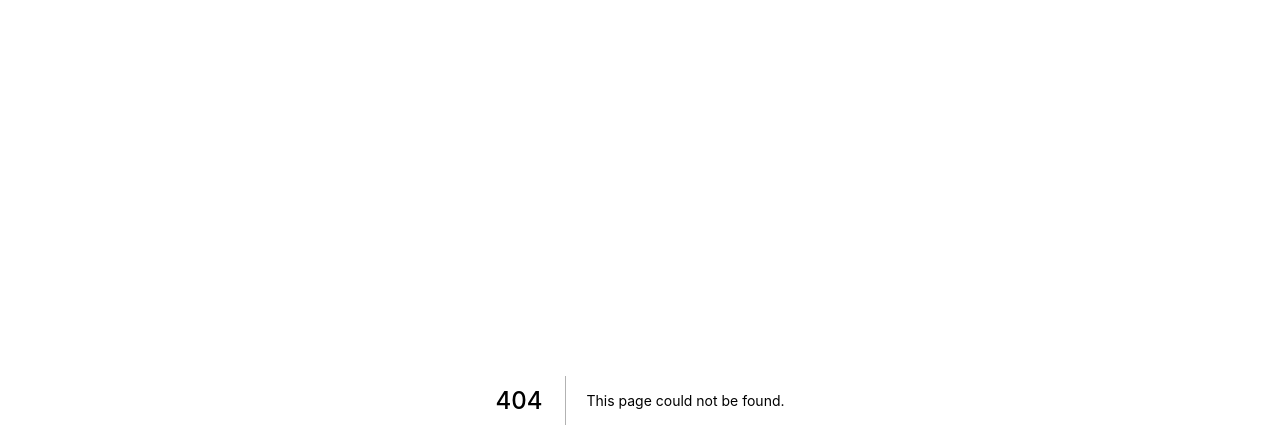
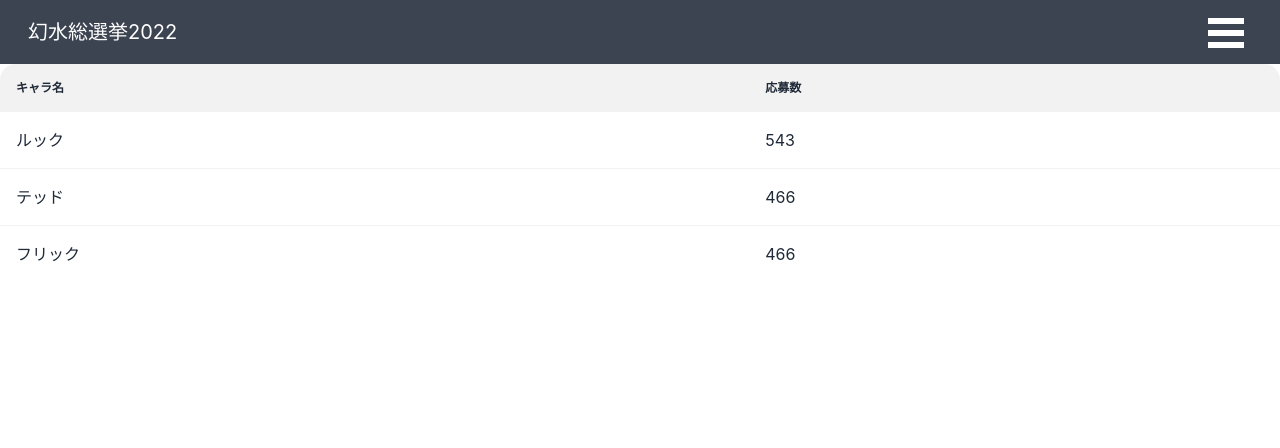
Before and after one commit to true-runes/suikoden-election-2022-frontend, a Next.js app: page /kaihyou-status in a window 1280 px wide. Before the commit this address had no page. Shown: the top 448 px of the page. Built offline with nearby package versions, Linux system fonts and the light colour scheme; a web font is replaced by a local one.

Commit message:
feat: 🎸 ナビバーと開票イラスト応募状況ページのドラフトを追加 (#146)

```diff
--- a/components/KaihyoIllustStatus.tsx
+++ b/components/KaihyoIllustStatus.tsx
@@ -1,4 +1,5 @@
 import type { NextPage } from 'next'
+import Link from 'next/link'
 
 const KaihyoIllustStatus: NextPage = () => {
   return (
@@ -6,8 +7,17 @@ const KaihyoIllustStatus: NextPage = () => {
       <div className="hero bg-base-200">
         <div className="hero-content text-center">
           <div className="max-w-md">
-            <h1 className="text-4xl font-bold">開票イラスト応募状況</h1>
-            <p className="py-6 text-xl">選挙運動の説明など</p>
+            <h1 className="text-4xl font-bold">開票イラスト</h1>
+            <p className="pt-6 pb-3 text-xl">受付期間</p>
+            <p className="text-base">
+              2022年12月24日(金) ～ 2023年01月01日(火)
+            </p>
+            <p className="py-3 text-2xl">
+              応募状況は
+              <Link href="/kaihyou-status">
+                <span className="link">こちら</span>
+              </Link>
+            </p>
           </div>
         </div>
       </div>
--- a/pages/index.tsx
+++ b/pages/index.tsx
@@ -1,5 +1,6 @@
 import React, { useState, useEffect } from 'react'
 import styled from 'styled-components'
+import Link from 'next/link'
 
 import type { NextPage } from 'next'
 import Image from 'next/image'
@@ -51,6 +52,12 @@ const Home: NextPage = () => {
       </div>
 
       <main id="page-wrap">
+        <div className="navbar bg-neutral text-neutral-content">
+          <div className="normal-case text-xl" style={{ paddingLeft: '1em' }}>
+            <Link href="/">幻水総選挙2022</Link>
+          </div>
+        </div>
+
         {/* TODO: 524KB あるので要検討 */}
         <Image
           src="/gss2021_logo_4k.jpg"
@@ -96,13 +103,17 @@ const Home: NextPage = () => {
         </div>
 
         <div className="divider" />
+        <KaihyoIllustStatus />
+
+        <div className="divider" />
         <KaishiNichizi />
+
         <div className="divider" />
         <OshiSerif />
+
         <div className="divider" />
         <SenkyoUndou />
-        <div className="divider" />
-        <KaihyoIllustStatus />
+
         <div className="divider" />
         <TouhyouCheck />
       </main>
--- /dev/null
+++ b/pages/kaihyou-status.tsx
@@ -0,0 +1,50 @@
+import type { NextPage } from 'next'
+import Link from 'next/link'
+import HumbergerMenu from '../components/HumbergerMenu'
+
+const KaihyoStatus: NextPage = () => {
+  return (
+    <div>
+      <title>開票イラスト応募状況 - 幻水総選挙2022</title>
+
+      <div className={'right'}>
+        <HumbergerMenu />
+      </div>
+
+      <main id="page-wrap">
+        <div className="navbar bg-neutral text-neutral-content">
+          <div className="normal-case text-xl" style={{ paddingLeft: '1em' }}>
+            <Link href="/">幻水総選挙2022</Link>
+          </div>
+        </div>
+
+        <div className="overflow-x-auto">
+          <table className="table w-full">
+            <thead>
+              <tr>
+                <th>キャラ名</th>
+                <th>応募数</th>
+              </tr>
+            </thead>
+            <tbody>
+              <tr>
+                <td>ルック</td>
+                <td>543</td>
+              </tr>
+              <tr>
+                <td>テッド</td>
+                <td>466</td>
+              </tr>
+              <tr>
+                <td>フリック</td>
+                <td>466</td>
+              </tr>
+            </tbody>
+          </table>
+        </div>
+      </main>
+    </div>
+  )
+}
+
+export default KaihyoStatus
--- a/styles/globals.scss
+++ b/styles/globals.scss
@@ -30,11 +30,12 @@ a {
   box-sizing: border-box;
 }
 
+/* ハンバーガーボタンの色や形 */
 .bm-burger-button {
   height: 30px;
   left: 36px;
   position: fixed;
-  top: 36px;
+  top: 18px;
   width: 36px;
 }
 
```
